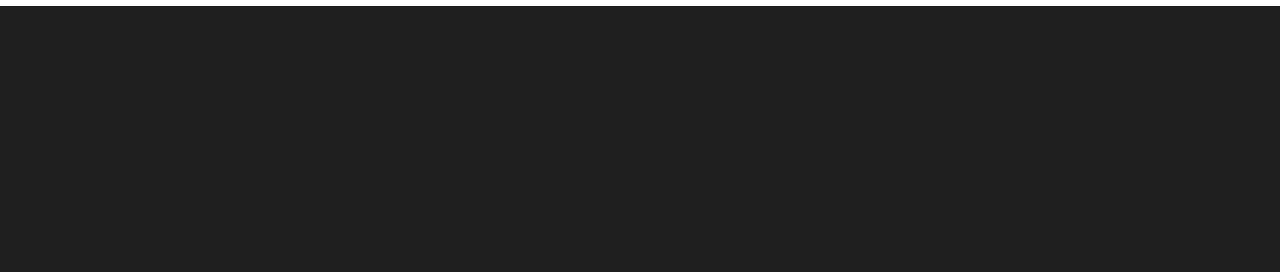
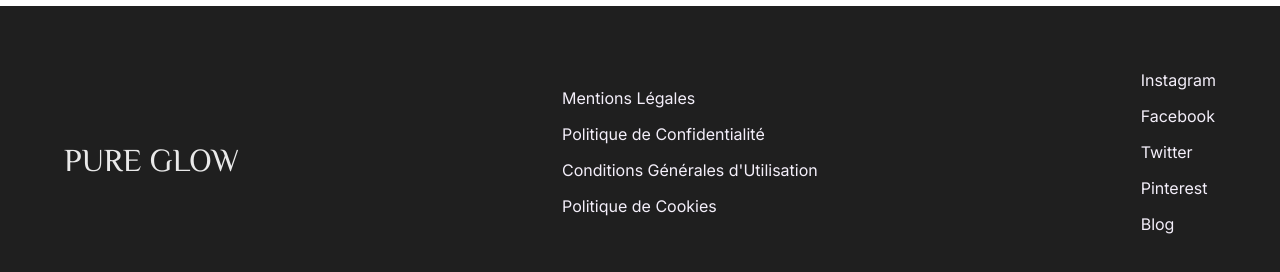
Before and after one commit to willl-8523/complete-pure-glow, a Next.js app: page / in a window 1280 px wide. Shown: the part 3501-3773 px from the top of the page. Before the commit the page ends 3507 px from the top, so only its background shows below. Built offline with nearby package versions, Linux system fonts and the light colour scheme.

Commit message:
Build and re-use Footer component

```diff
--- a/app/layout.js
+++ b/app/layout.js
@@ -1,20 +1,22 @@
-import Header from '@/components/layouts/header/Header'
-import './globals.css'
-import Head from './head'
+import Footer from '@/components/layouts/footer/Footer';
+import Header from '@/components/layouts/header/Header';
+import './globals.css';
+import Head from './head';
 
 export const metadata = {
   title: 'Create Next App',
   description: 'Generated by create next app',
-}
+};
 
 export default function RootLayout({ children }) {
   return (
     <html lang="en">
       <Head />
       <body>
-          <Header />
-          <main>{children}</main>
+        <Header />
+        <main>{children}</main>
+        <Footer />
       </body>
     </html>
-  )
+  );
 }
--- /dev/null
+++ b/components/layouts/footer/Footer.jsx
@@ -0,0 +1,29 @@
+'use client';
+import React from 'react'
+import classes from './Footer.module.css'
+import Logo from '@/components/UI/logo/Logo';
+
+export default function Footer() {
+  return (
+    <footer className={classes.footer}>
+      <Logo />
+      <div className={classes.lists}>
+        <ul>
+          <li>Mentions Légales</li>
+          <li>Politique de Confidentialité</li>
+          <li>Conditions Générales d'Utilisation</li>
+          <li>Politique de Cookies</li>
+        </ul>
+      </div>
+      <div className={classes.lists}>
+        <ul>
+          <li>Instagram</li>
+          <li>Facebook</li>
+          <li>Twitter</li>
+          <li>Pinterest</li>
+          <li>Blog</li>
+        </ul>
+      </div>
+    </footer>
+  );
+}
--- /dev/null
+++ b/components/layouts/footer/Footer.module.css
@@ -0,0 +1,22 @@
+.footer {
+  display: flex;
+  flex-wrap: nowrap;
+  justify-content: space-between;
+  align-items: center;
+
+  padding: var(--size-16);
+}
+
+.footer ul {
+  list-style: none;
+}
+
+.footer ul li {
+  margin-bottom: var(--size-4);
+
+  cursor: pointer;
+}
+
+.footer ul li:hover {
+  text-decoration: underline;
+}
```
